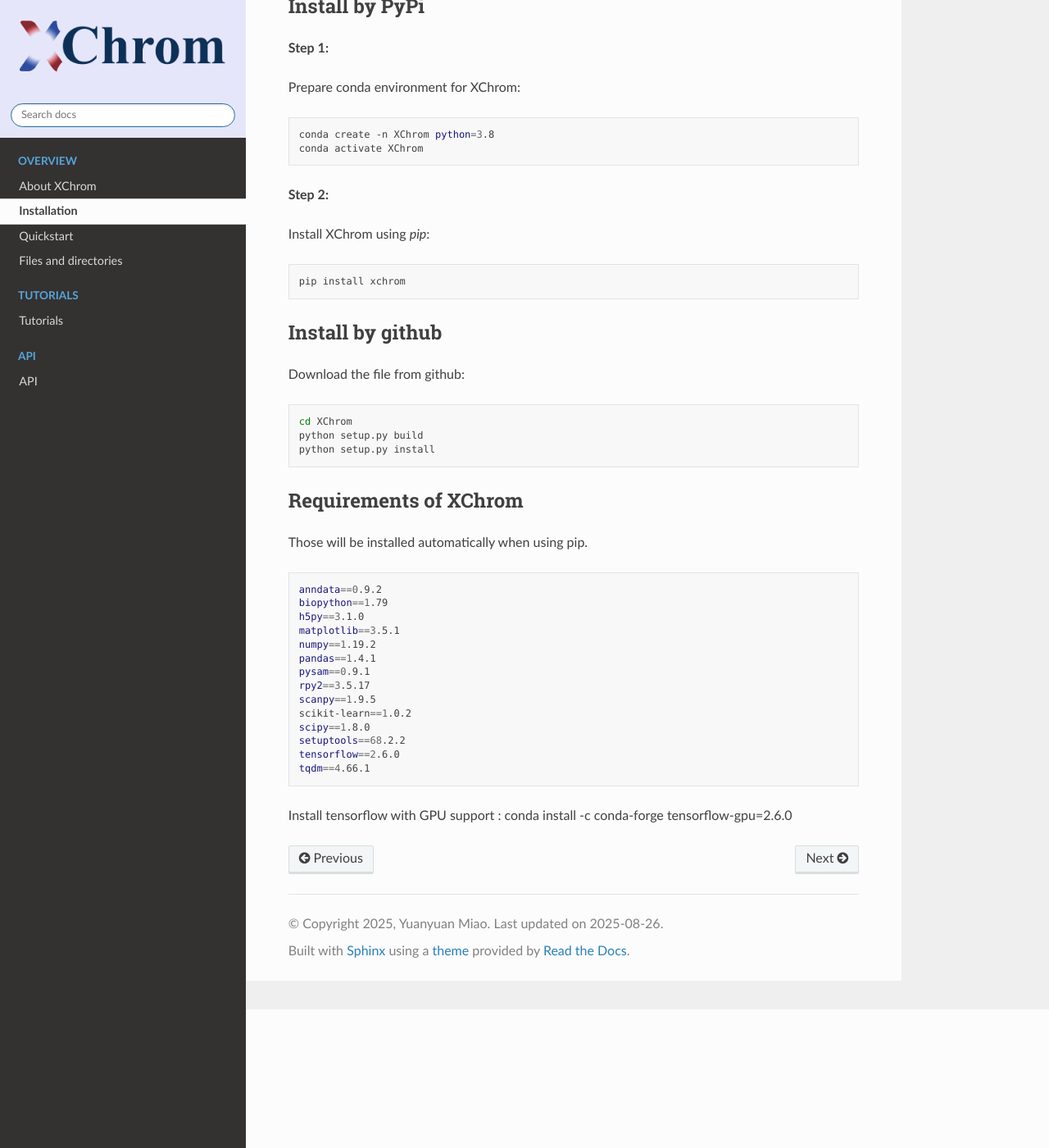
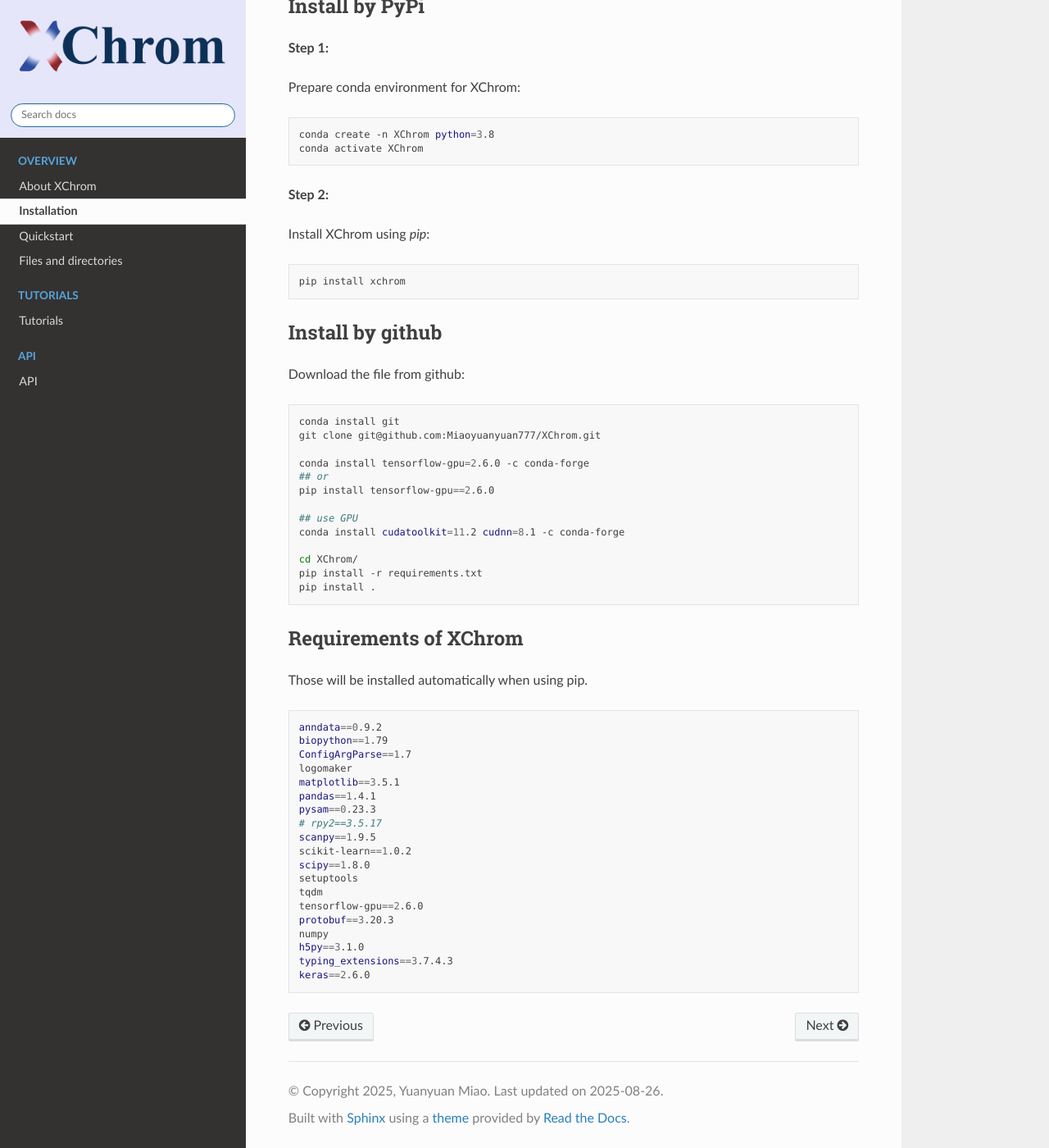
Before and after one commit to Miaoyuanyuan777/XChrom, a Sphinx documentation site: the page built from source/Installation.rst, in a window 1280 px wide and 1400 px high, scrolled down 169 px. Shown: the whole window at 82% size. Built offline with Sphinx 7.4.7 and the Read the Docs theme 3.1.0, drawn with Linux system fonts in a browser that asks for light colours; pages that are not in the unit, such as notebooks, are missing from menus.

Commit message:
updata file

```diff
--- a/source/Installation.rst
+++ b/source/Installation.rst
@@ -30,9 +30,19 @@
 Download the file from github:
 ::
 
-    cd XChrom
-    python setup.py build
-    python setup.py install
+    conda install git
+    git clone git@github.com:Miaoyuanyuan777/XChrom.git
+
+    conda install tensorflow-gpu=2.6.0 -c conda-forge
+    ## or
+    pip install tensorflow-gpu==2.6.0
+
+    ## use GPU
+    conda install cudatoolkit=11.2 cudnn=8.1 -c conda-forge
+
+    cd XChrom/
+    pip install -r requirements.txt
+    pip install .
 
 
 Requirements of XChrom
@@ -44,17 +54,20 @@
 
     anndata==0.9.2
     biopython==1.79
-    h5py==3.1.0
+    ConfigArgParse==1.7
+    logomaker
     matplotlib==3.5.1
-    numpy==1.19.2
     pandas==1.4.1
-    pysam==0.9.1
-    rpy2==3.5.17
+    pysam==0.23.3
+    # rpy2==3.5.17
     scanpy==1.9.5
     scikit-learn==1.0.2
     scipy==1.8.0
-    setuptools==68.2.2
-    tensorflow==2.6.0
-    tqdm==4.66.1
-
-Install tensorflow with GPU support : conda install -c conda-forge tensorflow-gpu=2.6.0
+    setuptools
+    tqdm
+    tensorflow-gpu==2.6.0
+    protobuf==3.20.3
+    numpy
+    h5py==3.1.0
+    typing_extensions==3.7.4.3
+    keras==2.6.0
```
